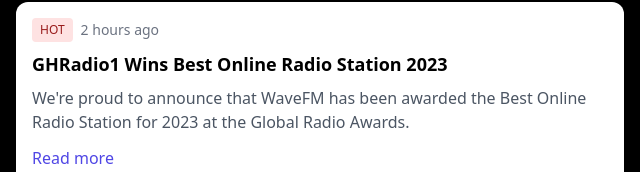
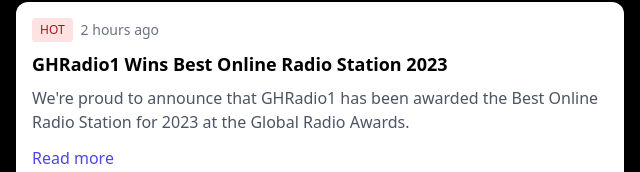
Before and after one commit to Bonstech/GHRadio1Latest, a plain HTML site: page index.html in a window 1280 px wide. Shown: the part 618-790 px from the top of the page, 640-1280 px from the left. Drawn offline with nearby package versions, Linux system fonts and the light colour scheme.

Commit message:
Update index.html

```diff
--- a/index.html
+++ b/index.html
@@ -173,7 +173,7 @@
                                 <span class="text-sm text-gray-500">2 hours ago</span>
                             </div>
                             <h3 class="font-bold text-lg mb-2">GHRadio1 Wins Best Online Radio Station 2023</h3>
-                            <p class="text-gray-600 mb-3">We're proud to announce that WaveFM has been awarded the Best Online Radio Station for 2023 at the Global Radio Awards.</p>
+                            <p class="text-gray-600 mb-3">We're proud to announce that GHRadio1 has been awarded the Best Online Radio Station for 2023 at the Global Radio Awards.</p>
                             <a href="#" class="text-indigo-600 hover:underline">Read more</a>
                         </div>
                     </article>
```
